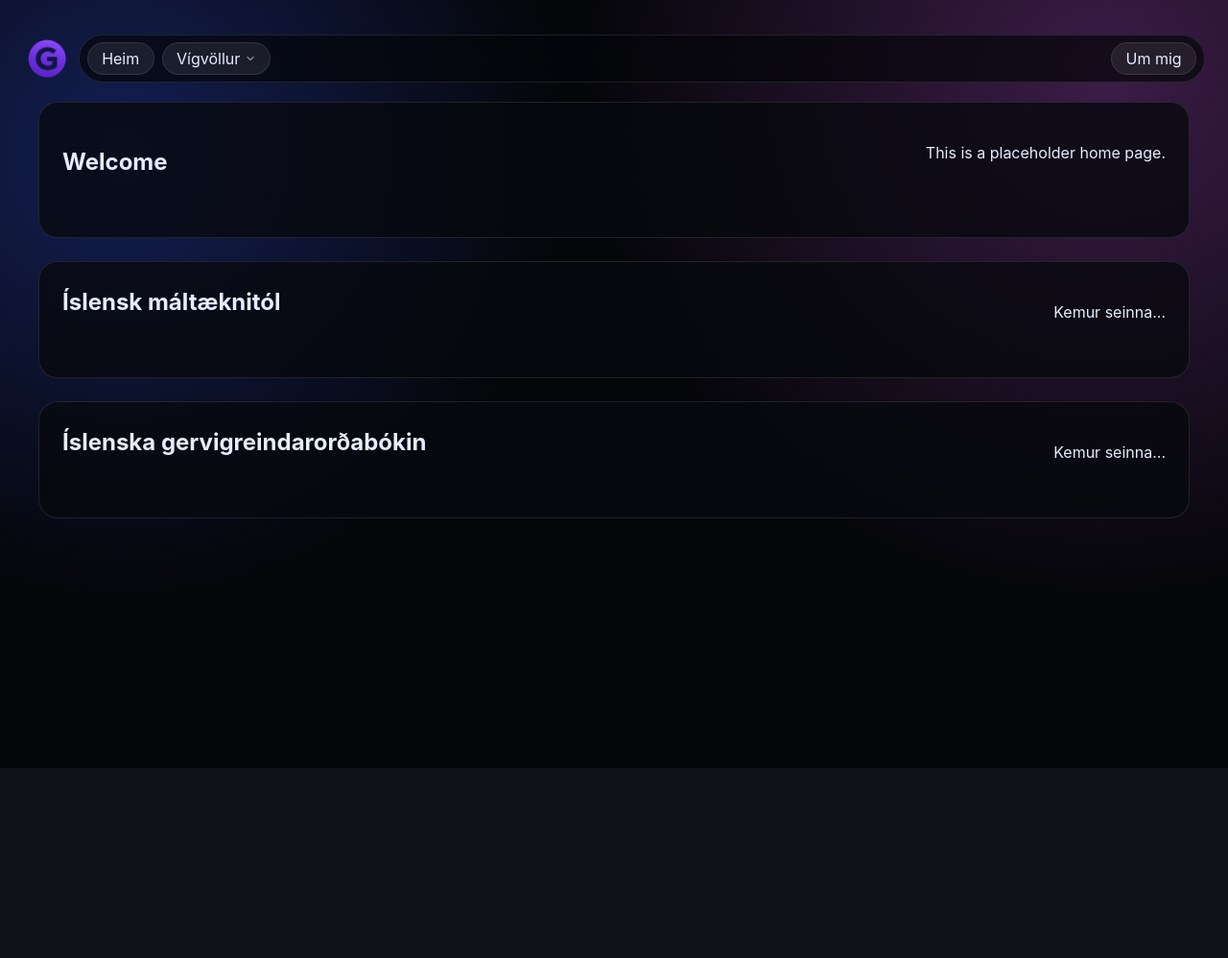
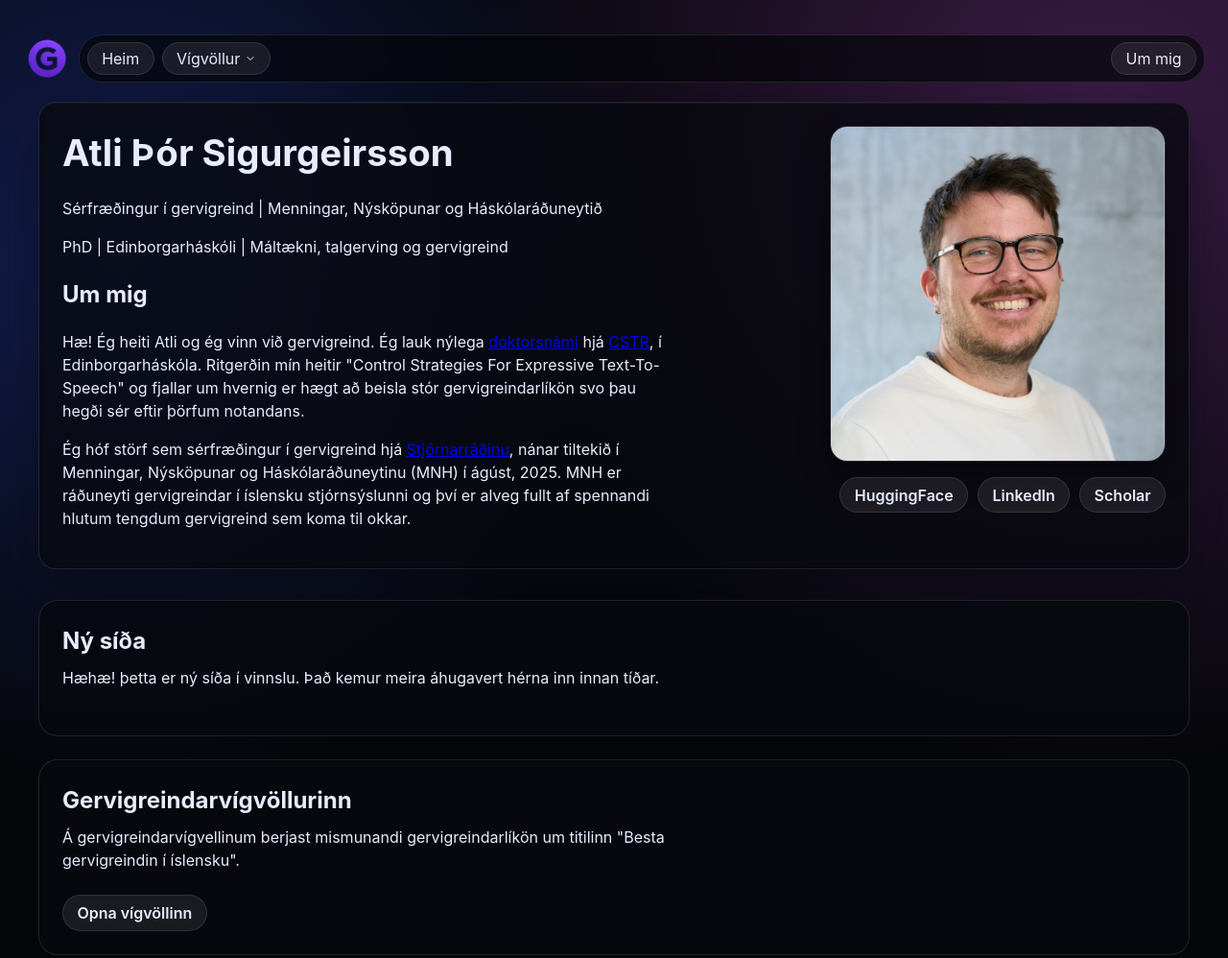
Before and after one commit to atliSig/gervigreindin, a plain HTML site: page index.html in a window 1280 px wide. Shown: the top 998 px of the page at 96% size. Before the commit the page ends 800 px from the top, so only its background shows below. Drawn offline with Linux system fonts and the light colour scheme.

Commit message:
updated index and about and made logo fixes on arena

```diff
--- a/index.html
+++ b/index.html
@@ -1,10 +1,24 @@
 <!DOCTYPE html>
 <html lang="en">
   <head>
-    <meta charset="UTF-8" />
-    <meta name="viewport" content="width=device-width, initial-scale=1.0" />
-    <title>Home</title>
-    <link rel="stylesheet" href="styles.css" />
+    <meta charset="UTF-8">
+    <meta name="viewport" content="width=device-width, initial-scale=1.0">
+    <title>gervigreindin</title>
+    <link rel="icon" href="assets/images/favicon.png">
+    <link rel="stylesheet" href="styles.css">
+    <meta name="mobile-web-app-capable" content="yes">
+    <!-- ANDROID -->
+    <meta name="theme-color" content="transparent">
+    <meta name="theme-color" media="(prefers-color-scheme: light)" content="rgba(255,255,255,0.5)">
+    <meta name="theme-color" media="(prefers-color-scheme: dark)" content="rgba(0,0,0,0.5)">
+    <meta name="theme-color" content="#000000"> <!-- fallback -->
+
+    <!-- IOS PWA -->
+    <meta name="apple-mobile-web-app-capable" content="yes">
+    <meta name="apple-mobile-web-app-status-bar-style" content="black-translucent">
+
+    <meta name="apple-mobile-web-app-title" content="Gervigreindin">
+
   </head>
   <body id="top">
     <div class="nav-bar-wrap">
@@ -33,13 +47,59 @@
         <div class="nav-item"><a href="about.html">Um mig</a></div>
       </nav>
     </div>
+
+    <header class="site-header">
+      <div class="header-content">
+      <div class="header-left">
+        <h1 class="about-site-title">Atli Þór Sigurgeirsson</h1>
+        <div class="mobile-hero-content">
+          <div class="about-hero-media">
+            <img src="assets/images/profile.jpg" alt="Atli Thor Sigurgeirsson">
+          </div>
+          <div style="margin-top: 10px; display:flex; justify-content: center;">
+            <a class="pill-link" href="https://huggingface.co/atlithor" target="_blank" rel="noopener noreferrer">HuggingFace</a>
+            <a class="pill-link" href="https://www.linkedin.com/in/atlisig" target="_blank" rel="noopener noreferrer">LinkedIn</a>
+            <a class="pill-link" href="https://scholar.google.com/citations?user=sf8DVlIAAAAJ" target="_blank" rel="noopener noreferrer">Scholar</a>
+          </div>
+        </div>
+        <p>Sérfræðingur í gervigreind | Menningar, Nýsköpunar og Háskólaráðuneytið</p>
+        <p>PhD | Edinborgarháskóli | Máltækni, talgerving og gervigreind</p>
+
+        <h2>Um mig</h2>
+         <p>
+            Hæ! Ég heiti Atli og ég vinn við gervigreind. Ég lauk nýlega <a href="https://informatics.ed.ac.uk/ukri-cdt-in-natural-language-processing/people/students/cohort-2020">doktorsnámi</a> hjá <a href="https://www.cstr.ed.ac.uk/">CSTR</a>, í Edinborgarháskóla.
+            Ritgerðin mín heitir "Control Strategies For Expressive Text-To-Speech" og fjallar um hvernig er hægt að beisla stór gervigreindarlíkön svo þau hegði sér eftir þörfum notandans.
+          <p>
+            Ég hóf störf sem sérfræðingur í gervigreind hjá <a href="https://www.stjornarradid.is/raduneyti/starfsfolk/?raduneyti=menningar-%2c+n%c3%bdsk%c3%b6punar-+og+h%c3%a1sk%c3%b3lar%c3%a1%c3%b0uneyti%c3%b0&#:~:text=Atli%20%C3%9E%C3%B3r%20Sigurgeirsson">Stjórnarráðinu</a>, nánar tiltekið í Menningar, Nýsköpunar og Háskólaráðuneytinu (MNH) í ágúst, 2025. MNH er ráðuneyti gervigreindar í íslensku stjórnsýslunni og því er
+            alveg fullt af spennandi hlutum tengdum gervigreind sem koma til okkar.
+          </p>
+      </div>
+      <div class="header-right desktop-hero-content">
+        <div class="about-hero-media">
+          <img src="assets/images/profile.jpg" alt="Atli Thor Sigurgeirsson">
+        </div>
+        <div style="margin-top: 10px; display:flex; justify-content: flex-end;">
+          <a class="pill-link" href="https://huggingface.co/atlithor" target="_blank" rel="noopener noreferrer">HuggingFace</a>
+          <a class="pill-link" href="https://www.linkedin.com/in/atlisig" target="_blank" rel="noopener noreferrer">LinkedIn</a>
+          <a class="pill-link" href="https://scholar.google.com/citations?user=sf8DVlIAAAAJ" target="_blank" rel="noopener noreferrer">Scholar</a>
+        </div>
+    </div>
+  </header>
     <main>
       <section class="summary-section">
-        <div class="summary-header">
-          <h1>Welcome</h1>
-          <p>This is a placeholder home page.</p>
+        <div class="about-section-header">
+          <h2>Ný síða</h2>
+          <p>Hæhæ! þetta er ný síða í vinnslu. Það kemur meira áhugavert hérna inn innan tíðar.</p>
         </div>
       </section>
+      <section class="summary-section">
+        <div class="about-section-header">
+          <h2>Gervigreindarvígvöllurinn</h2>
+          <p>Á gervigreindarvígvellinum berjast mismunandi gervigreindarlíkön um titilinn "Besta gervigreindin í íslensku".</p>
+        </div>
+        <a class="pill-link" href="arena.html">Opna vígvöllinn</a>
+      </section>
+
       <section class="summary-section">
         <div class="summary-header">
           <h2>Íslensk máltæknitól</h2>
--- a/styles.css
+++ b/styles.css
@@ -1140,6 +1140,13 @@ select {
   .about-site-title{
     text-align: center;
   }
+
+  .summary-header-left{
+    max-width: 100%;
+  }
+  .summary-header-right{
+    display: none !important;
+  }
 }
 
 
```
Also changed, not shown: about.html (+17 -4 lines), arena.html (+22 -9 lines), 1 other file.
